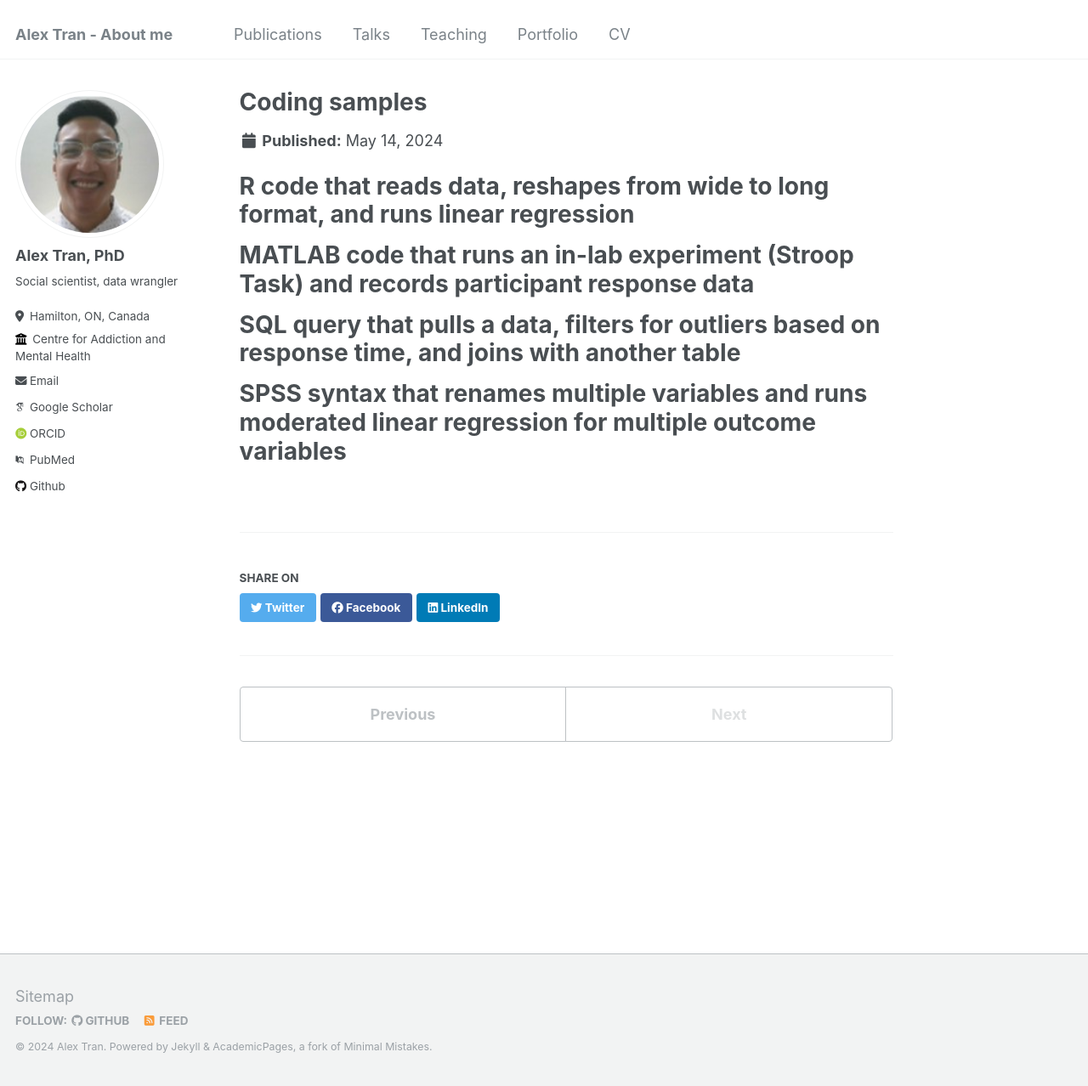
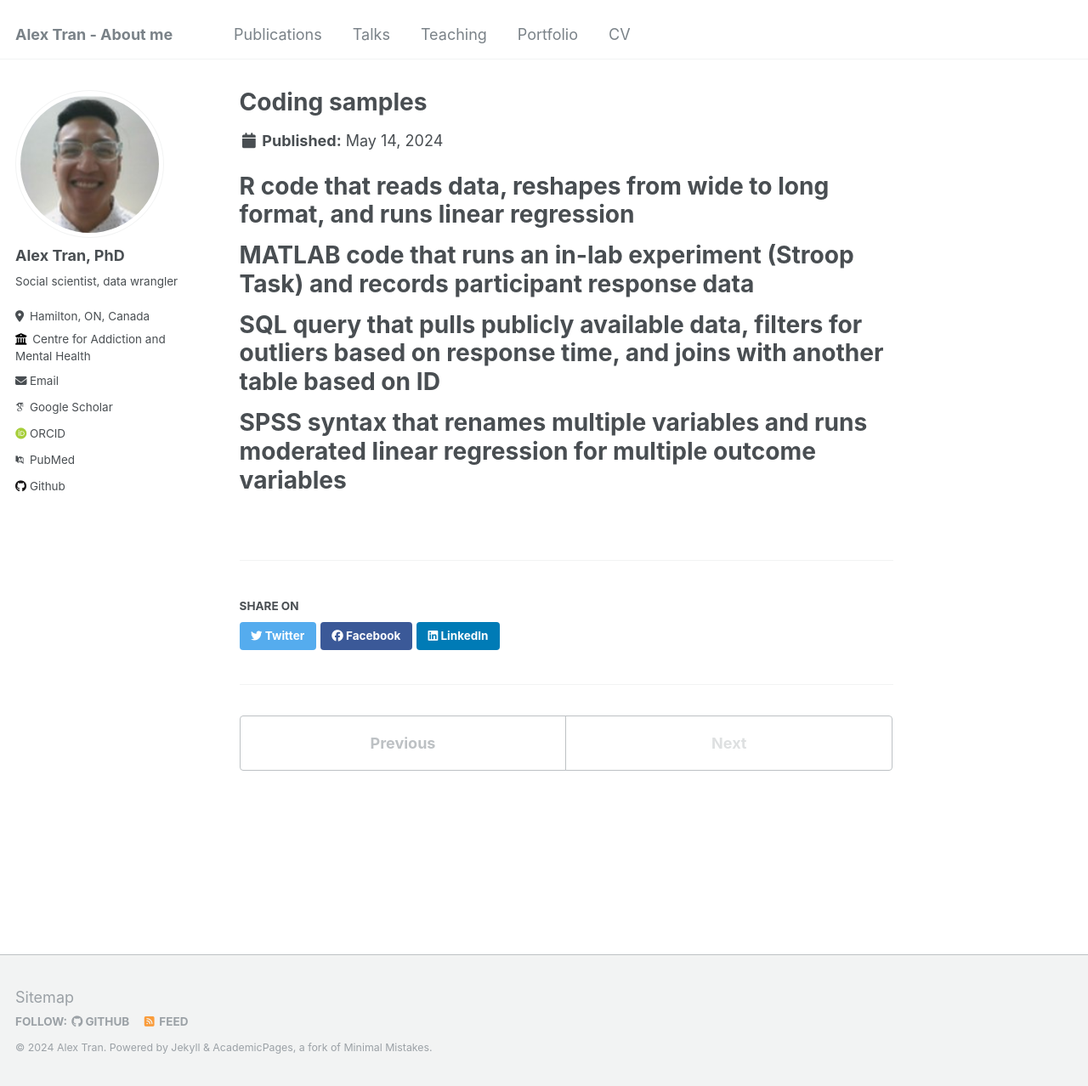
Before and after one commit to 9trana/academic_site, a Jekyll site: the page built from _portfolio/portfolio-2.md, in a window 1280 px wide and 1278 px high. Shown: the whole window at 85% size. Built offline with Jekyll 4.4.1, drawn with Linux system fonts in a browser that asks for light colours; some web fonts are replaced.

Commit message:
Update portfolio-2.md

```diff
--- a/_portfolio/portfolio-2.md
+++ b/_portfolio/portfolio-2.md
@@ -10,7 +10,7 @@ collection: portfolio
 # MATLAB code that runs an in-lab experiment (Stroop Task) and records participant response data<br/>
 
 
-# SQL query that pulls a data, filters for outliers based on response time, and joins with another table<br/>
+# SQL query that pulls publicly available data, filters for outliers based on response time, and joins with another table based on ID<br/>
 
 
 # SPSS syntax that renames multiple variables and runs moderated linear regression for multiple outcome variables<br/>
```
